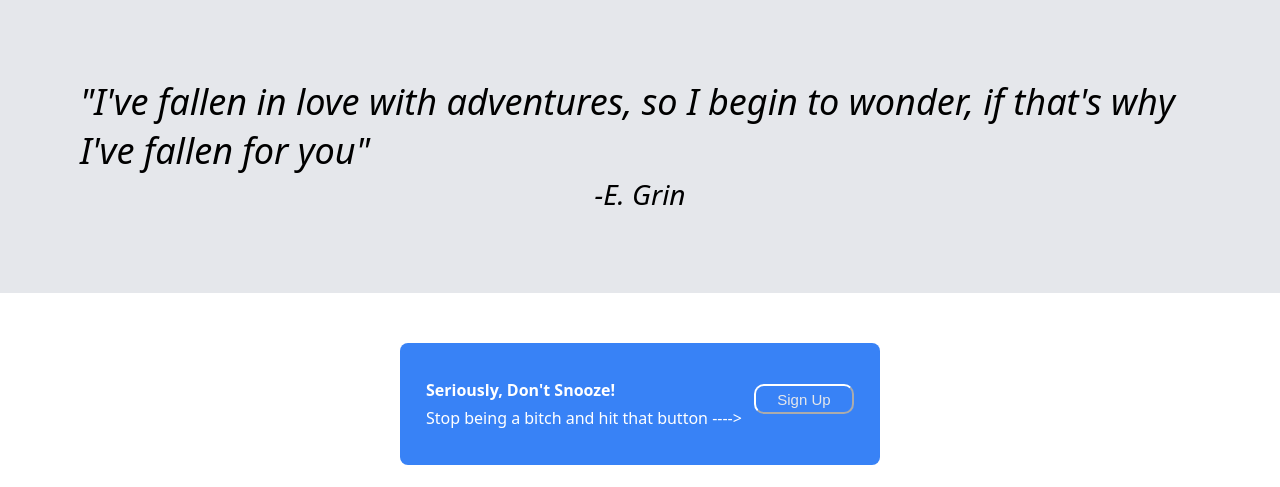
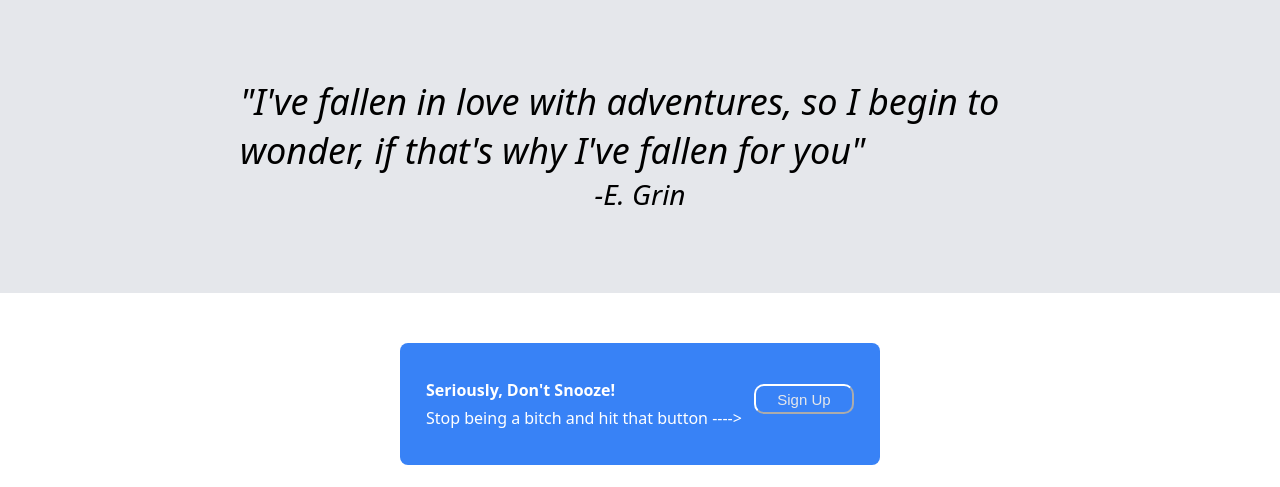
Before and after one commit to alvinalic1/LandingPage, a plain HTML site: page index.html in a window 1280 px wide. Shown: the part 817-1304 px from the top of the page. Drawn offline with Linux system fonts and the light colour scheme.

Commit message:
Fix the placement of the quote

```diff
--- a/style.css
+++ b/style.css
@@ -112,10 +112,12 @@ button{
 
 
 
-/* .q-container{
+.q-container{
     display: flex;
     background-color: #e5e7eb;
-} */
+    justify-content: center;
+    align-items: center;
+}
 
 
 .quote{
@@ -127,6 +129,7 @@ button{
     background-color: #e5e7eb;
     font-style: italic;
     padding: 80px;
+    width: 800px;
 }
 .author{
     align-self: center;
```
